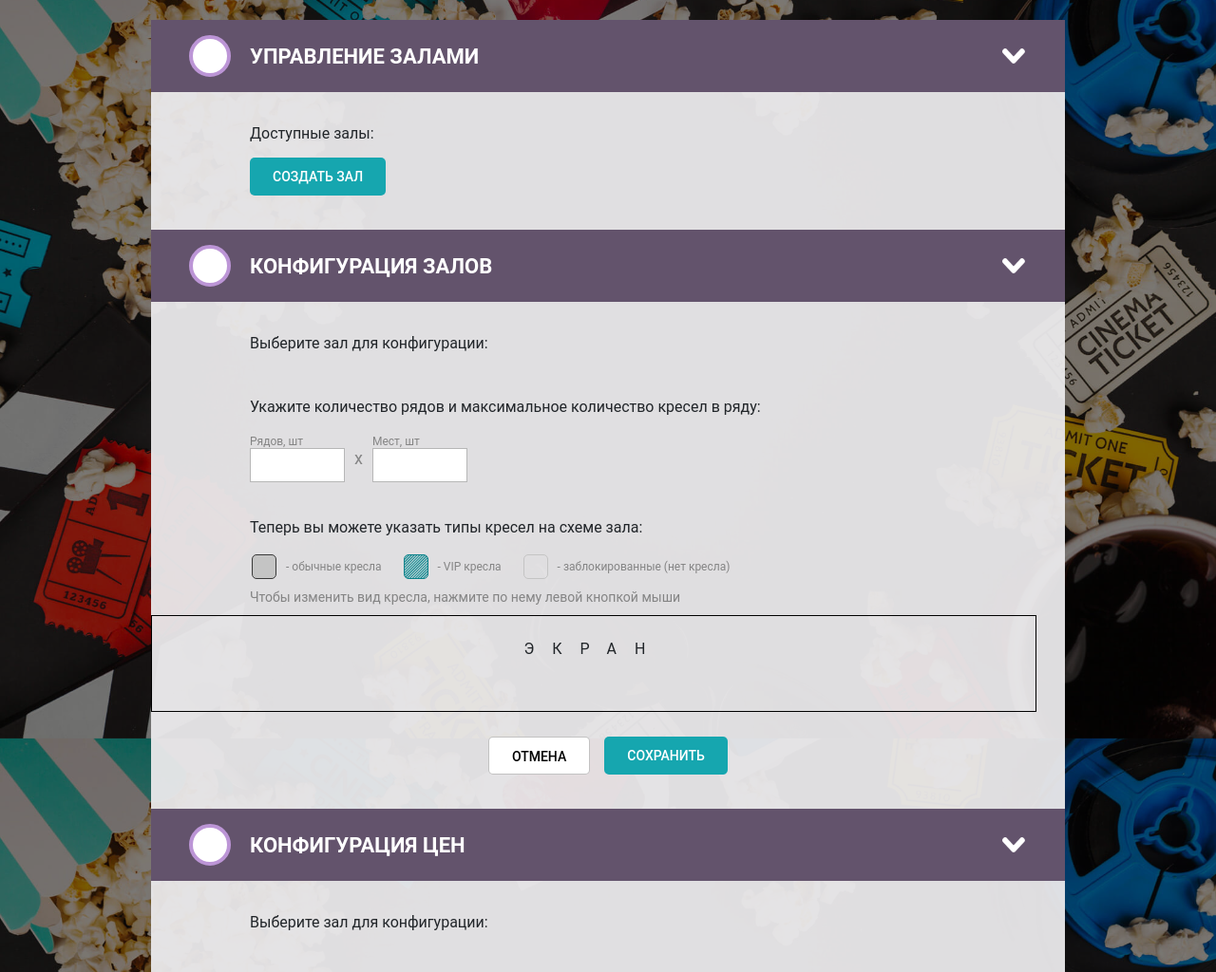
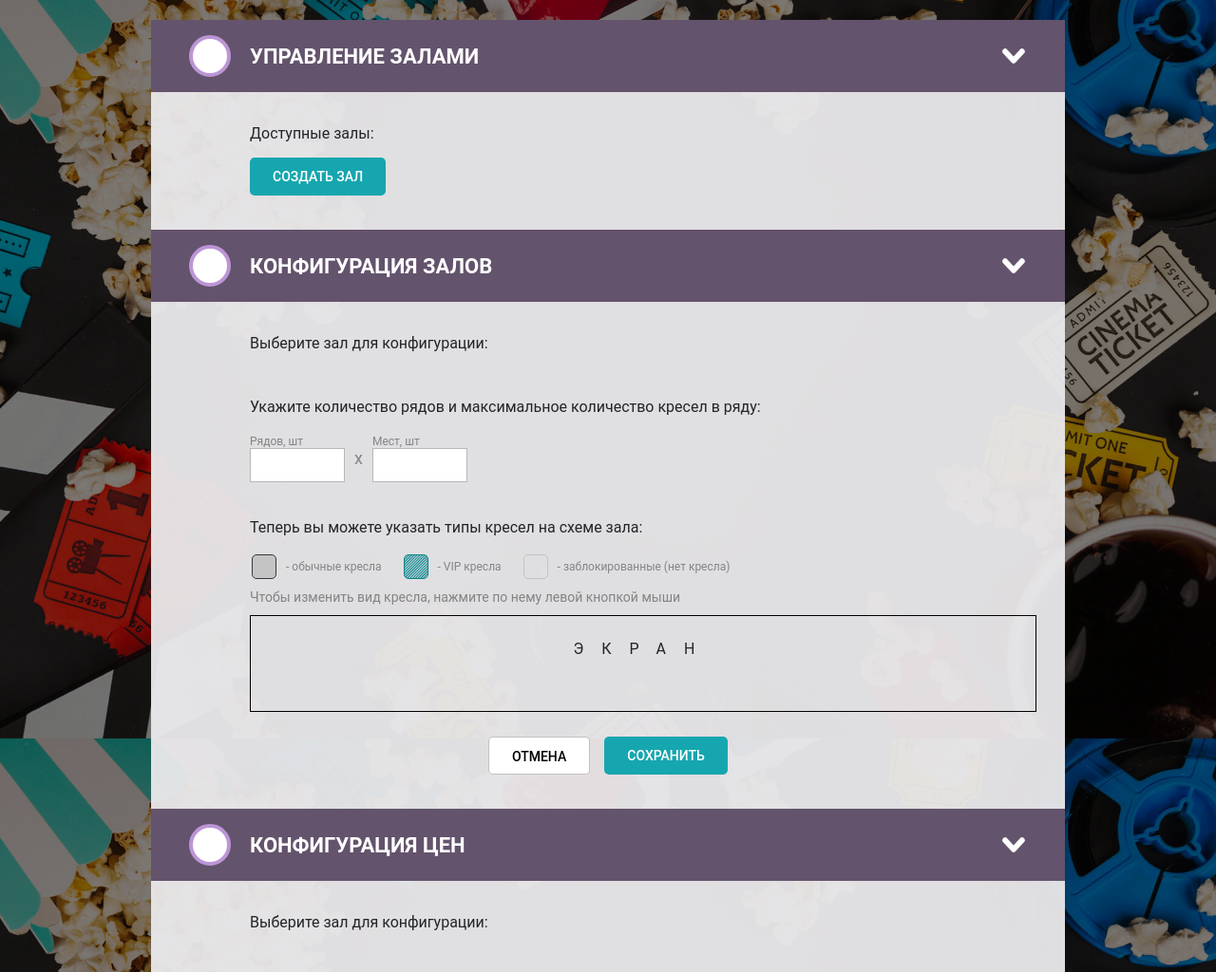
Before and after one commit to DmitryFatkhullin/shfe-diplom, a website: page admin/dashboard.html in a window 1280 px wide. Shown: the part 76-1100 px from the top of the page at 95% size. Drawn offline with nearby package versions, Linux system fonts and the light colour scheme; no server answers; sample sign-in values are in the browser's storage.

Commit message:
fix indents

```diff
--- a/css/admin.css
+++ b/css/admin.css
@@ -440,7 +440,7 @@ input::-webkit-inner-spin-button {
 .admin-hall-editor {
     border: 1px solid #000000;
     margin-right: 30px;
-    margin-left: 0;
+    margin-left: 104px;
 }
 
 .hall-editor__grid {
```
